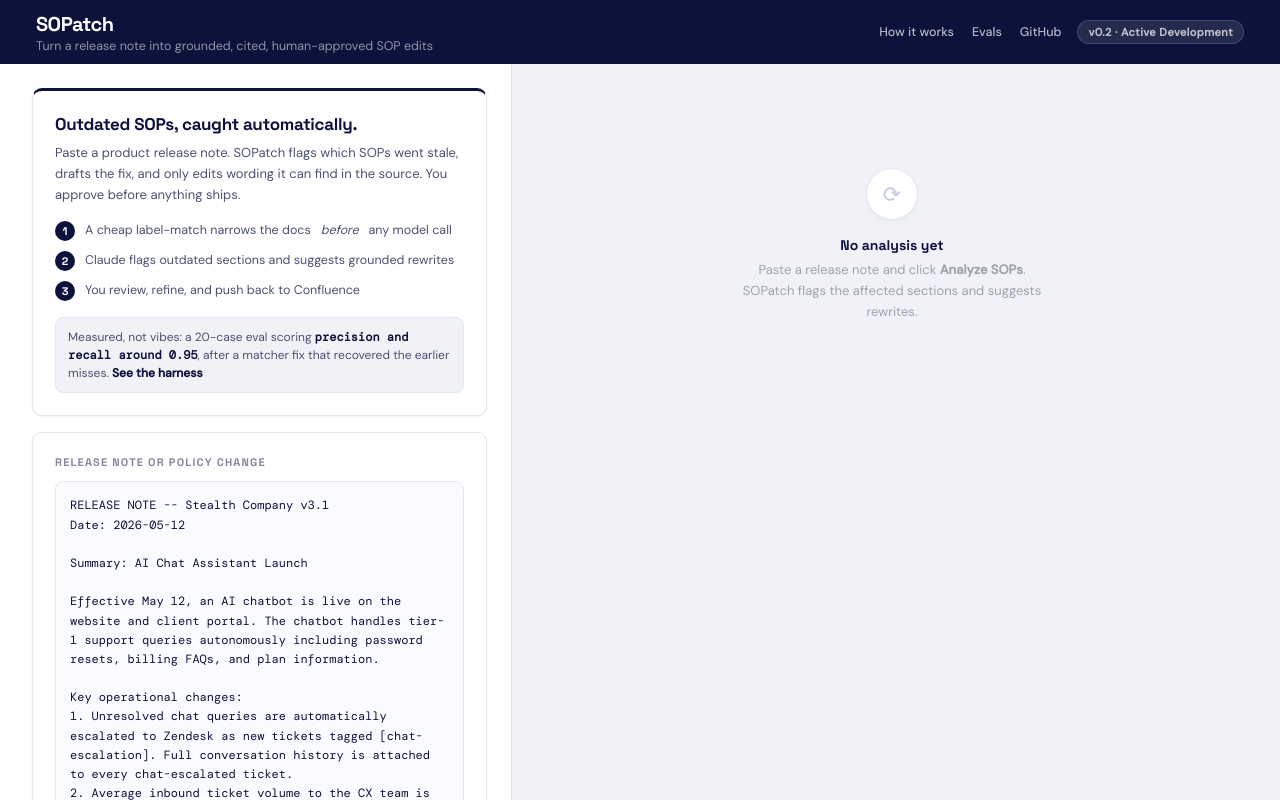
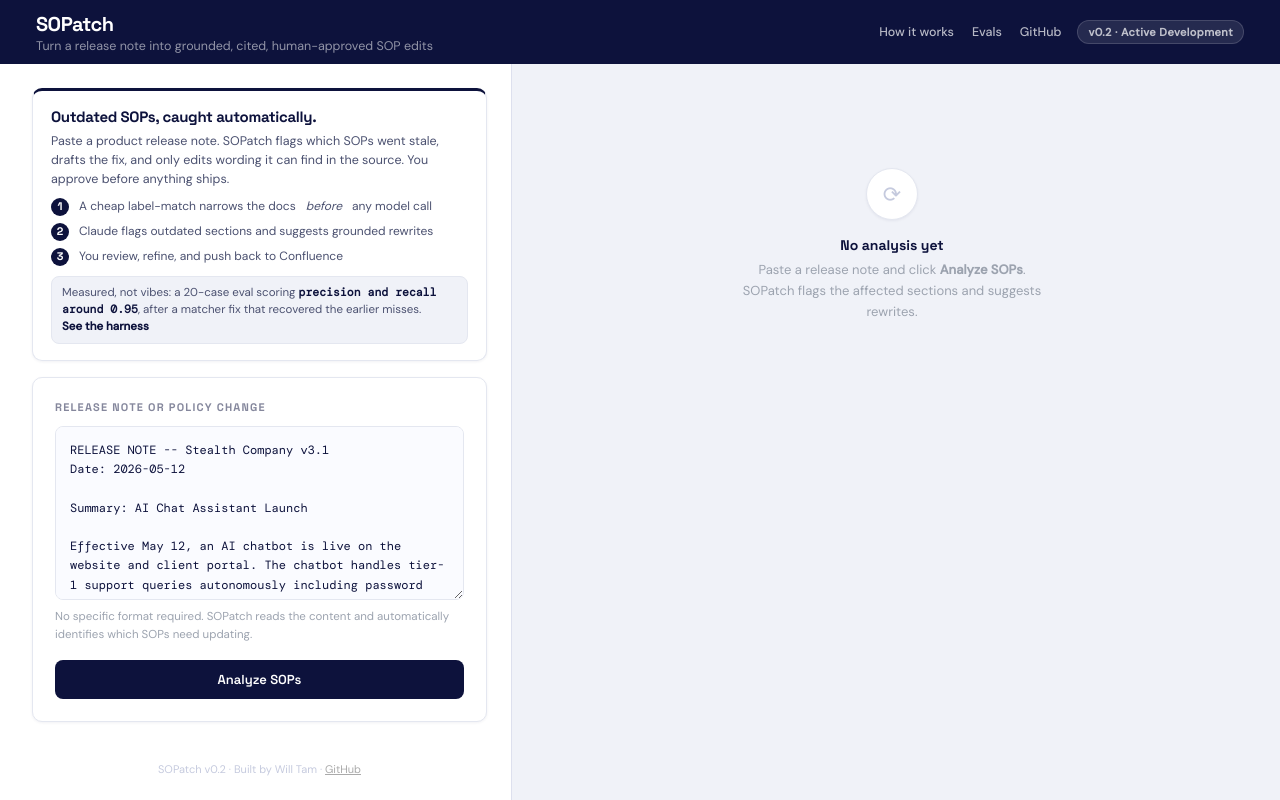
Before and after one commit to willtam65/SOPatch, a Flask app: page / in a window 1280 px wide. Run offline with Flask 3, Linux system fonts and the light colour scheme.

Commit message:
Fix left panel layout so the Analyze button always fits on screen
Two issues: in demo mode the banner pushed main below the viewport (main was
sized calc(100vh - 64px), ignoring the banner), and a tall fixed-height textarea
plus the intro card overflowed. Switch to an app-shell flex layout (body is a
flex column, main flex-fills the remaining space) and let the input card and
textarea flex, so the Analyze button stays visible without scrolling on any
screen height. Also compacted the intro card.

Co-Authored-By: Claude Opus 4.8 <noreply@anthropic.com>

```diff
--- a/static/style.css
+++ b/static/style.css
@@ -11,7 +11,10 @@ body {
   font-size: 14px;
   color: #0D123C;
   background: #f0f2f8;
-  min-height: 100vh;
+  height: 100vh;
+  display: flex;
+  flex-direction: column;
+  overflow: hidden;
 }
 
 /* ── Keyboard focus (accessibility) ──
@@ -97,7 +100,8 @@ input:focus-visible,
 /* ── Main Layout ── */
 .main {
   display: flex;
-  height: calc(100vh - 64px);
+  flex: 1;
+  min-height: 0;
   overflow: hidden;
 }
 
@@ -129,6 +133,19 @@ input:focus-visible,
   margin-bottom: 16px;
 }
 
+/* Input card fills the space left below the intro card, so the textarea flexes
+   and the Analyze button stays visible without scrolling on any screen. */
+.input-card {
+  flex: 1;
+  display: flex;
+  flex-direction: column;
+  min-height: 0;
+}
+
+.input-card .release-note-textarea {
+  flex: 1;
+}
+
 .card-title {
   font-family: 'Space Grotesk', sans-serif;
   font-size: 11px;
@@ -143,7 +160,7 @@ input:focus-visible,
 /* ── Release Note Input ── */
 .release-note-textarea {
   width: 100%;
-  min-height: 340px;
+  min-height: 120px;
   padding: 14px;
   border: 1.5px solid #e4e7f0;
   border-radius: 8px;
@@ -933,44 +950,45 @@ ins.diff-ins::before {
 /* ── Intro / landing card ── */
 .intro-card {
   border-top: 3px solid #0D123C;
+  padding: 16px 18px;
 }
 
 .intro-headline {
   font-family: 'Space Grotesk', sans-serif;
-  font-size: 17px;
+  font-size: 15px;
   font-weight: 700;
   color: #0D123C;
   letter-spacing: -0.3px;
-  margin-bottom: 8px;
+  margin-bottom: 6px;
 }
 
 .intro-sub {
-  font-size: 13px;
-  line-height: 1.6;
+  font-size: 12.5px;
+  line-height: 1.5;
   color: #4b5170;
-  margin-bottom: 16px;
+  margin-bottom: 10px;
 }
 
 .how-steps {
   list-style: none;
   display: flex;
   flex-direction: column;
-  gap: 10px;
-  margin-bottom: 16px;
+  gap: 7px;
+  margin-bottom: 10px;
 }
 
 .how-steps li {
   display: flex;
   align-items: flex-start;
   gap: 10px;
-  font-size: 12.5px;
-  line-height: 1.5;
+  font-size: 12px;
+  line-height: 1.45;
   color: #4b5170;
 }
 
 .how-step-num {
-  flex: 0 0 20px;
-  height: 20px;
+  flex: 0 0 18px;
+  height: 18px;
   border-radius: 50%;
   background: #0D123C;
   color: #fff;
@@ -983,13 +1001,13 @@ ins.diff-ins::before {
 }
 
 .intro-evals {
-  font-size: 12px;
-  line-height: 1.5;
+  font-size: 11.5px;
+  line-height: 1.45;
   color: #4b5170;
   background: #f0f2f8;
   border: 1px solid #e4e7f0;
   border-radius: 8px;
-  padding: 10px 12px;
+  padding: 8px 10px;
 }
 
 .intro-evals strong {
--- a/templates/index.html
+++ b/templates/index.html
@@ -54,7 +54,7 @@
       </div>
     </div>
 
-    <div class="card">
+    <div class="card input-card">
       <div class="card-title">Release Note or Policy Change</div>
       <textarea
         id="release-note"
```
